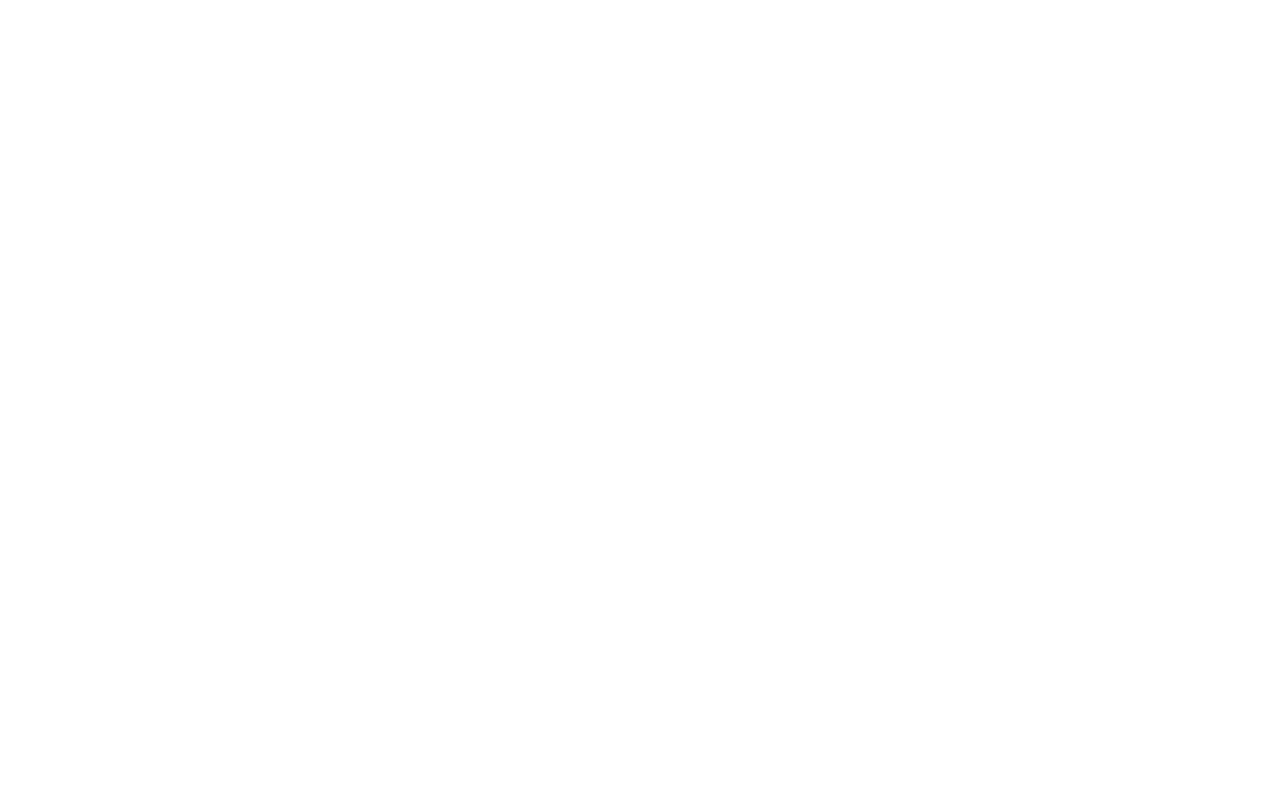
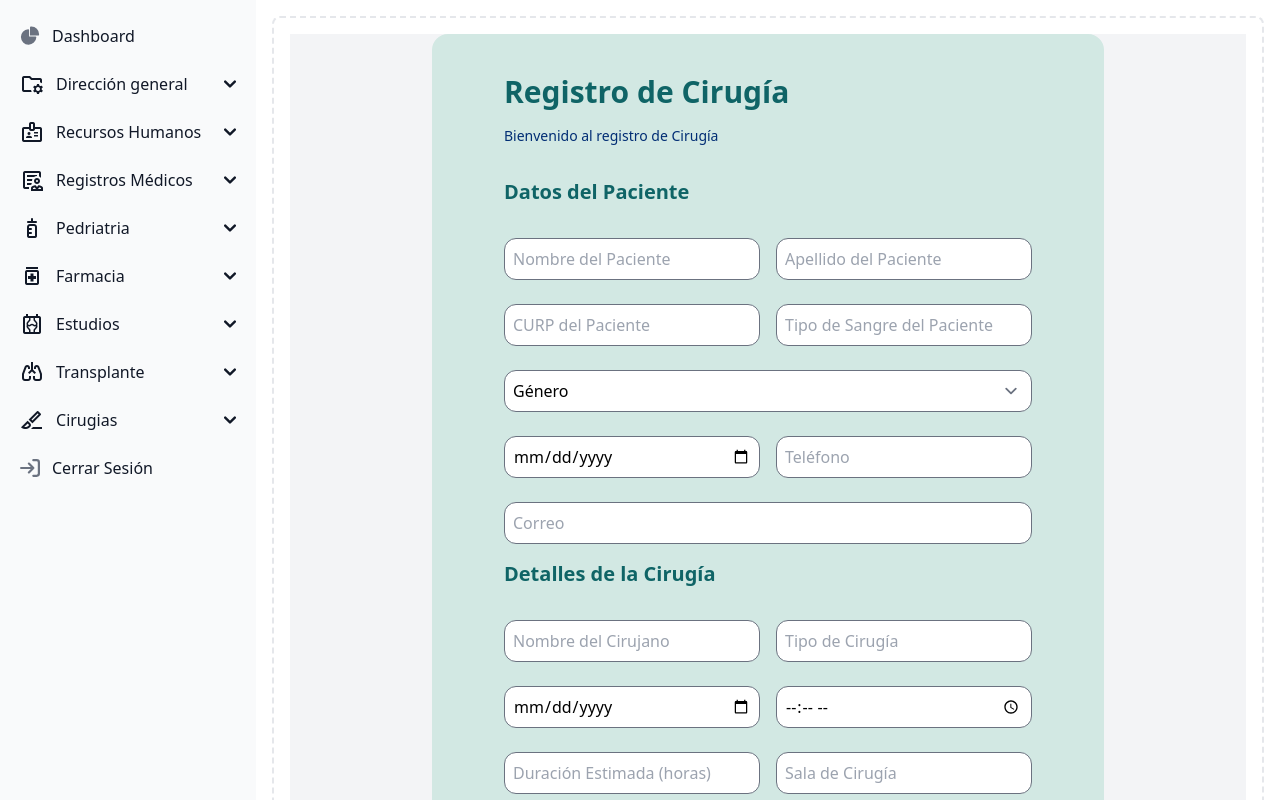
Before and after one commit to beunolemus/hospital_2.0, a Vue app in the folder Frontend/sistema-hospital/: page /cirugia in a window 1280 px wide. Before the commit this address had no page. Shown: the top 800 px of the page. Built offline with nearby package versions, Linux system fonts and the light colour scheme.

Commit message:
Creacion del registro del cirugias

```diff
--- /dev/null
+++ b/Frontend/sistema-hospital/src/components/Cirugia.vue
@@ -0,0 +1,110 @@
+<template>
+    <section class="bg-gray-100 min-h-screen flex justify-center items-center">
+      <div class="bg-[#D2E8E3] rounded-2xl p-10 flex flex-col items-center max-w-2xl w-full">
+        <div class="w-full px-8">
+          <h2 class="font-bold text-3xl text-[#0F6466] mb-4">Registro de Cirugía</h2>
+          <p class="text-sm mb-8 text-[#002D74]">Bienvenido al registro de Cirugía</p>
+
+          <form @submit.prevent="registerSurgery" class="flex flex-col gap-4">
+            <!-- Sección de Datos del Paciente -->
+            <div class="flex flex-wrap gap-4">
+              <h3 class="font-bold text-xl text-[#0F6466] w-full mb-2">Datos del Paciente</h3>
+              <input class="p-2 mt-2 rounded-xl border flex-1" type="text" v-model="nombrePaciente" placeholder="Nombre del Paciente" required>
+              <input class="p-2 mt-2 rounded-xl border flex-1" type="text" v-model="apellidoPaciente" placeholder="Apellido del Paciente" required>
+            </div>
+            <div class="flex flex-wrap gap-4">
+              <input class="p-2 mt-2 rounded-xl border flex-1" type="text" v-model="curpPaciente" placeholder="CURP del Paciente" required>
+              <input class="p-2 mt-2 rounded-xl border flex-1" type="text" v-model="tipoSangrePaciente" placeholder="Tipo de Sangre del Paciente" required>
+              <select class="p-2 mt-2 rounded-xl border flex-1" v-model="generoPaciente" required>
+                <option value="" disabled>Género</option>
+                <option value="masculino">Masculino</option>
+                <option value="femenino">Femenino</option>
+                <option value="otro">Otro</option>
+              </select>
+            </div>
+            <div class="flex flex-wrap gap-4">
+              <input class="p-2 mt-2 rounded-xl border flex-1" type="date" v-model="fechaNacimientoPaciente" placeholder="Fecha de Nacimiento" required>
+              <input class="p-2 mt-2 rounded-xl border flex-1" type="tel" v-model="telefonoPaciente" placeholder="Teléfono" required>
+              <input class="p-2 mt-2 rounded-xl border flex-1" type="email" v-model="correoPaciente" placeholder="Correo" required>
+            </div>
+
+            <!-- Sección de Detalles de la Cirugía -->
+            <div class="flex flex-wrap gap-4">
+              <h3 class="font-bold text-xl text-[#0F6466] w-full mb-2">Detalles de la Cirugía</h3>
+              <input class="p-2 mt-2 rounded-xl border flex-1" type="text" v-model="cirujano" placeholder="Nombre del Cirujano" required>
+              <input class="p-2 mt-2 rounded-xl border flex-1" type="text" v-model="tipoCirugia" placeholder="Tipo de Cirugía" required>
+            </div>
+            <div class="flex flex-wrap gap-4">
+              <input class="p-2 mt-2 rounded-xl border flex-1" type="date" v-model="fechaCirugia" placeholder="Fecha de Cirugía" required>
+              <input class="p-2 mt-2 rounded-xl border flex-1" type="time" v-model="horaCirugia" placeholder="Hora de Cirugía" required>
+            </div>
+            <div class="flex flex-wrap gap-4">
+              <input class="p-2 mt-2 rounded-xl border flex-1" type="text" v-model="duracion" placeholder="Duración Estimada (horas)" required>
+              <input class="p-2 mt-2 rounded-xl border flex-1" type="text" v-model="sala" placeholder="Sala de Cirugía" required>
+            </div>
+            <div class="w-full">
+              <button class="bg-[#0593A2] text-white py-2 rounded-xl w-full hover:scale-105 duration-300 hover:bg-[#002c7424] font-medium" type="submit">Registrar</button>
+            </div>
+            <div class="w-full">
+              <button class="bg-[#0593A2] text-white py-2 rounded-xl w-full hover:scale-105 duration-300 hover:bg-[#002c7424] font-medium" type="button" @click="goToSurgeryList">Listas de Cirugías</button>
+            </div>
+          </form>
+        </div>
+      </div>
+    </section>
+  </template>
+
+  <script>
+  export default {
+    data() {
+      return {
+        nombrePaciente: '',
+        apellidoPaciente: '',
+        curpPaciente: '',
+        tipoSangrePaciente: '',
+        generoPaciente: '',
+        fechaNacimientoPaciente: '',
+        telefonoPaciente: '',
+        correoPaciente: '',
+        cirujano: '',
+        tipoCirugia: '',
+        fechaCirugia: '',
+        horaCirugia: '',
+        duracion: '',
+        sala: ''
+      };
+    },
+    methods: {
+      registerSurgery() {
+        const nuevaCirugia = {
+          nombrePaciente: this.nombrePaciente,
+          apellidoPaciente: this.apellidoPaciente,
+          curpPaciente: this.curpPaciente,
+          tipoSangrePaciente: this.tipoSangrePaciente,
+          generoPaciente: this.generoPaciente,
+          fechaNacimientoPaciente: this.fechaNacimientoPaciente,
+          telefonoPaciente: this.telefonoPaciente,
+          correoPaciente: this.correoPaciente,
+          cirujano: this.cirujano,
+          tipoCirugia: this.tipoCirugia,
+          fechaCirugia: this.fechaCirugia,
+          horaCirugia: this.horaCirugia,
+          duracion: this.duracion,
+          sala: this.sala
+        };
+
+        console.log("Cirugía registrada:", nuevaCirugia);
+
+        // Aquí puedes agregar la lógica para enviar los datos al backend
+      },
+      goToSurgeryList() {
+        // Lógica para redirigir a la página de lista de cirugías
+        console.log("Redirigiendo a la lista de cirugías...");
+      }
+    }
+  };
+  </script>
+
+  <style scoped>
+  /* Aquí puedes agregar estilos específicos para tu componente */
+  </style>
--- a/Frontend/sistema-hospital/src/components/dashboard.vue
+++ b/Frontend/sistema-hospital/src/components/dashboard.vue
@@ -210,8 +210,10 @@
                 </button>
                 <ul id="dropdown-example_1" class="hidden py-2 space-y-2">
                       <li>
+                        <RouterLink to="/cirugia">
                          <a href="#" class="flex items-center w-full p-2 text-gray-900 transition duration-75 rounded-lg pl-11 group hover:bg-gray-100 dark:text-white dark:hover:bg-gray-700">Cirugias</a>
-                      </li>
+                        </RouterLink>
+                        </li>
                       <li>
                          <a href="#" class="flex items-center w-full p-2 text-gray-900 transition duration-75 rounded-lg pl-11 group hover:bg-gray-100 dark:text-white dark:hover:bg-gray-700">Calendario CiruGias</a>
                       </li>
--- a/Frontend/sistema-hospital/src/router/index.js
+++ b/Frontend/sistema-hospital/src/router/index.js
@@ -3,6 +3,7 @@
 import LoginVuew from '@/components/login.vue'
 import dashboard from '@/components/dashboard.vue'
 import Persona from '@/components/persona.vue'
+import Cirugia from '@/components/Cirugia.vue'
 
 
 
@@ -24,7 +25,8 @@
       name: 'dashboard',
       component: dashboard,
       children:[
-        {path:'/persona',name:'persona', component : Persona}
+        {path:'/persona',name:'persona', component : Persona},
+        {path:'/cirugia',name:'cirugia', component : Cirugia}
       ]
     }
   ]
```
